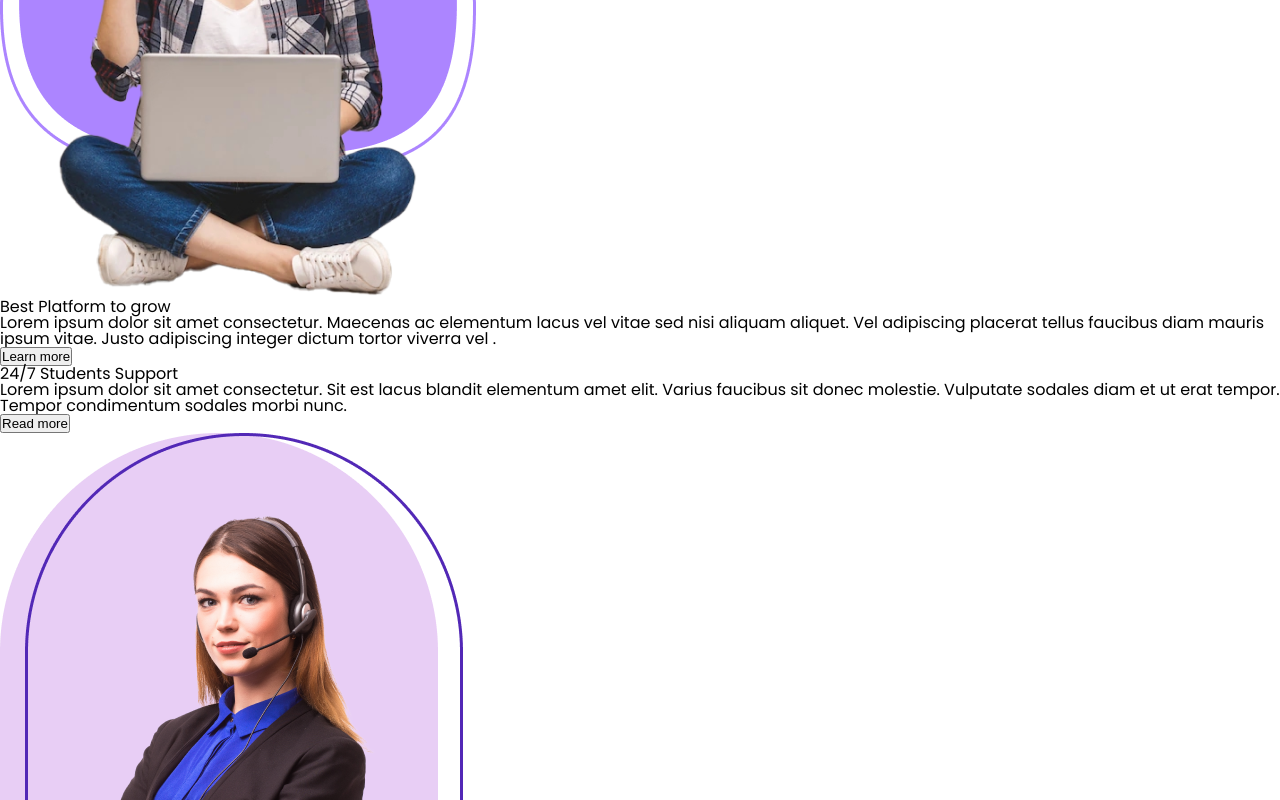
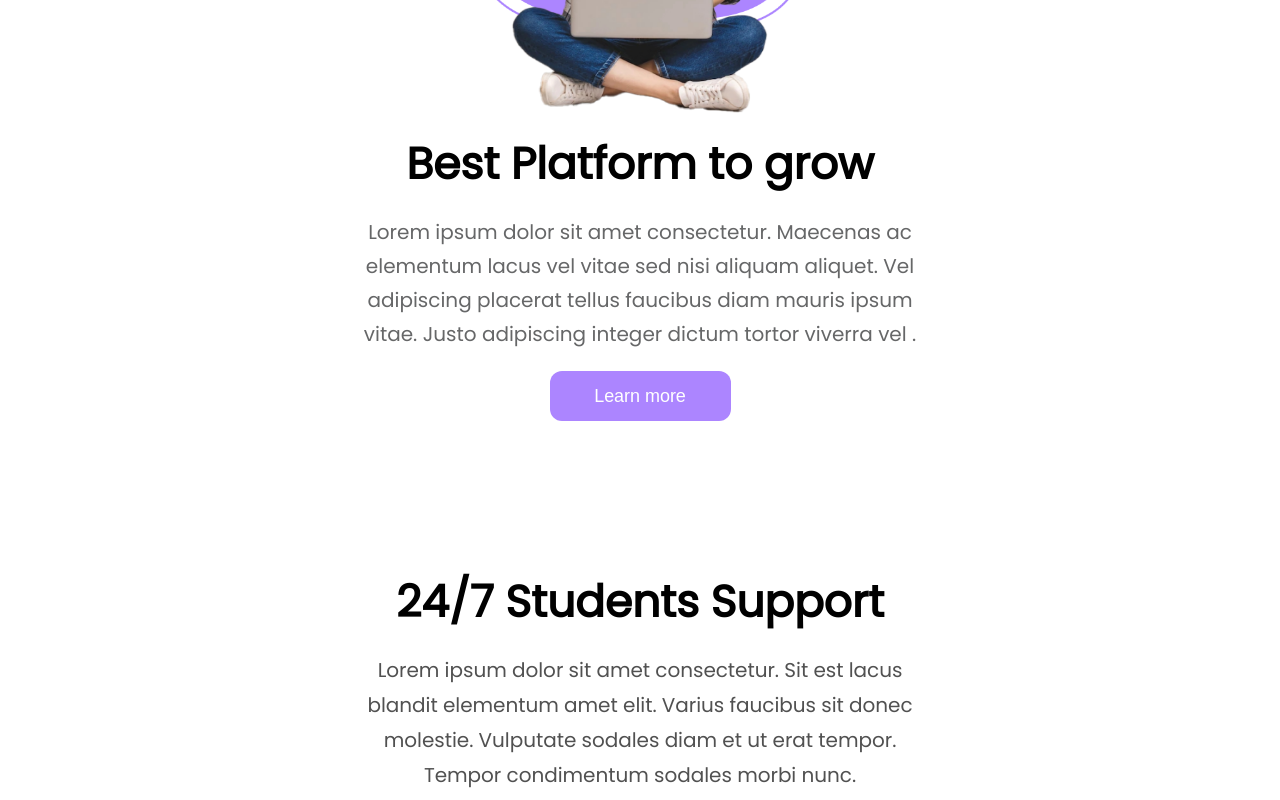
Before and after one commit to GeorgeGreen-1/OUTSCHOOL, a plain HTML site: page index.html in a window 1280 px wide. Shown: the part 3680-4480 px from the top of the page. Drawn offline with Linux system fonts and the light colour scheme.

Commit message:
style the services description

```diff
--- a/css/style.css
+++ b/css/style.css
@@ -384,6 +384,121 @@ section{
 }
 /* END Features and Services section */
 
+/* services description style */
+.best-section{
+    display: grid;
+    grid-template-columns: 1fr;
+    gap: 20px;
+    width: 100%;
+    padding: 15px;
+}
+
+.happy-girl{
+    margin: 0 auto;
+    width: 340px;
+    height: 380px;
+}
+
+.best-desc{
+    display: flex;
+    flex-direction: column;
+    align-items: center;
+    gap: 20px;
+}
+
+.best-desc h2{
+    font-weight: 600;
+    font-size: 44px;
+    line-height: 62px;
+
+    text-align: center;
+    letter-spacing: -0.002em;
+    color: black;
+}
+
+.best-desc p{
+    font-weight: 400;
+    font-size: 20px;
+    line-height: 34px;
+    text-align: center;
+
+    max-width: 555px;
+    color: var(--list-buttons-color);
+}
+
+.best-desc .best-btn{
+    width: 181px;
+    height: 50px;
+
+    background: rgba(172, 133, 255, 1);
+    border-radius: 12px;
+    border: none;
+
+    font-weight: 500;
+    font-size: 18px;
+    line-height: 27px;
+
+    letter-spacing: -0.0024em;
+    color: white;
+    cursor: pointer;
+}
+
+.support-section{
+    display: grid;
+    grid-template-columns: 1fr;
+    gap: 20px;
+    padding: 15px;
+    margin-top: 120px;
+}
+
+.support-desc{
+    display: flex;
+    flex-direction: column;
+    align-items: center;
+    gap: 20px;
+}
+
+.support-desc h2{
+    font-weight: 600;
+    font-size: 44px;
+    line-height: 62px;
+    text-align: center;
+    letter-spacing: -0.002em;
+    color: black;
+}
+
+.support-desc p{
+    font-weight: 500;
+    font-size: 20px;
+    line-height: 35px;
+    text-align: center;
+
+    max-width: 555px;
+    letter-spacing: -0.002em;
+    color: #515151;
+}
+
+.support-desc .supp-btn{
+    width: 178px;
+    height: 50px;
+    background: #5228B6;
+    border-radius: 12px;
+    border: none;
+
+    font-weight: 500;
+    font-size: 18px;
+    line-height: 27px;
+    letter-spacing: -0.0024em;
+    color: #FFFFFF;
+}
+
+.supp-girl{
+    width: 340px;
+    height: 380px;
+    margin: 0 auto;
+}
+/* end services description style */
+
 /* TABLET SCREEN SIZES */
 @media only screen and (min-width: 550px){
     .main-container{
```
